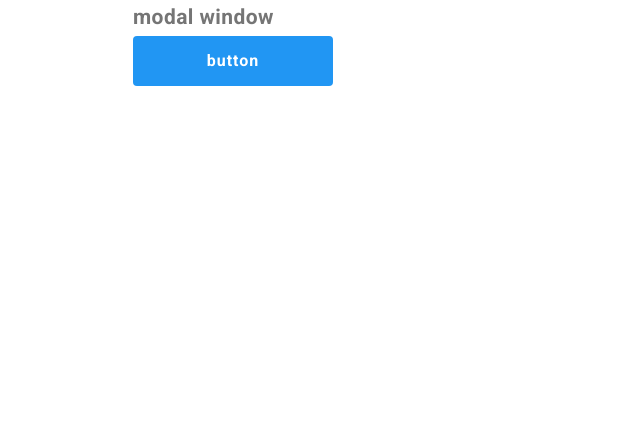
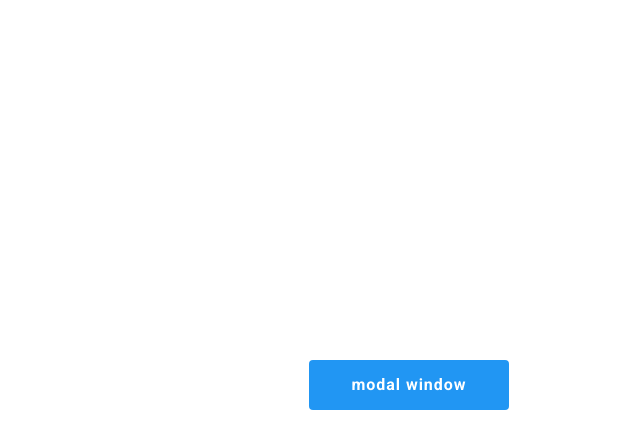
Before and after one commit to hvoarang/modal-window, a plain HTML site: page index.html in a window 1280 px wide. Shown: the whole page, without its empty margins (282-922 px from the left). Drawn offline with nearby package versions, Linux system fonts and the light colour scheme.

Commit message:
button position options in _hero

```diff
--- a/index.html
+++ b/index.html
@@ -21,13 +21,14 @@
     />
     <link rel="stylesheet" href="./css/main.min.css" />
   </head>
+
   <body>
     <main>
       <section class="hero">
         <div class="container hero__container">
-          <h1 class="hero__title">modal window</h1>
+          <h1 class="hero__title"></h1>
           <button type="button" class="hero__button btn" data-modal-open>
-            button
+            modal window
           </button>
         </div>
       </section>
--- a/sass/base/_container.scss
+++ b/sass/base/_container.scss
@@ -1,4 +1,6 @@
 .container {
+
+
 	// ===== Mobile screem 480px =====
 	max-width: 480px;
 
--- a/sass/layout/_hero.scss
+++ b/sass/layout/_hero.scss
@@ -1,40 +1,6 @@
 .hero {
-
-    max-width: 1600px;
-
-    margin: 0 auto;
-
-    background-color: var(--bg-dark-color);
-
-    background-size: cover;
-    background-position: center;
-    background-repeat: no-repeat;
-
-
+    position: absolute;
+    top: 45%;
+    left: 45%;
+    right: 45%;
 }
-
-.hero__container {
-    text-align: center;
-}
-
-.hero__title {
-    max-width: 360px;
-
-    margin: 0 auto;
-    margin-bottom: 30px;
-
-    font-weight: 900;
-    font-size: 26px;
-    line-height: 1.61;
-    letter-spacing: 0.06em;
-    text-transform: uppercase;
-
-    color: var(--white-color);
-
-    @media screen and (min-width: 1200px) {
-        max-width: 696px;
-
-        font-size: 44px;
-        line-height: 1.36;
-    }
-}
--- a/sass/main.scss
+++ b/sass/main.scss
@@ -10,22 +10,10 @@
 @import './base/container';
 
 // components styles
-@import './components/logo';
-@import './components/navigation';
-@import './components/contacts';
-@import './components/menu';
 @import './components/buttons';
 @import './components/modal';
 @import './components/registration-form';
 @import './components/subscribe-form.scss';
-@import './components/socials';
 
 // layout styles
-@import './layout/header';
 @import './layout/hero';
-@import './layout/peculiarities';
-@import './layout/works';
-@import './layout/team';
-@import './layout/clients';
-@import './layout/footer';
-@import './layout/portfolio';
```
Also changed, not shown: css/main.css, css/main.min.css, 2 other files.
